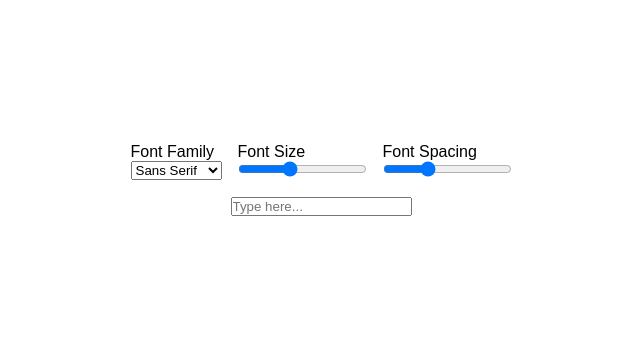
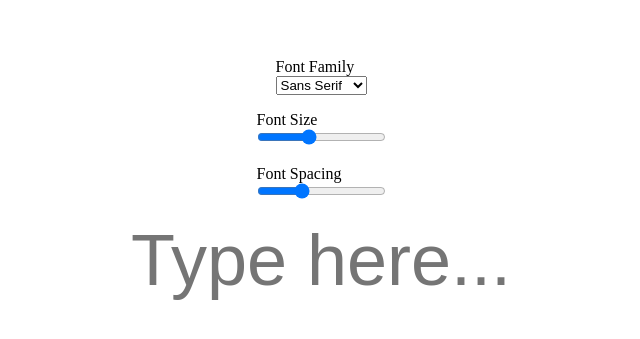
Before and after one commit to bhrnja/type-tester-project, a plain HTML site: page index.html in a window 1280 px wide. Shown: the part 221-560 px from the top of the page, without its empty margins (319-959 px from the left). Drawn offline with Linux system fonts and the light colour scheme.

Commit message:
added additional style parameters

```diff
--- a/styles/style.css
+++ b/styles/style.css
@@ -4,10 +4,6 @@
   margin: 0;
   padding: 0;
   box-sizing: border-box;
-}
-
-html {
-    font-family: sans-serif;
 }
 
 .container {
@@ -19,10 +15,32 @@ html {
 
 .type-tester {
   display: flex;
-  flex-direction: row;
   justify-content: center;
   align-items: center;
-  flex-wrap: wrap;
-  max-width: 500px;
+  flex-direction: column;
   gap: 1rem;
 }
+
+/* .tester-family {
+
+}
+
+.tester-size {
+
+}
+
+.tester-spacing {
+
+} */
+
+.font-tester-input {
+  max-width: 100wv;
+}
+
+.font-tester-input > .tester-input {
+  font-size: 4.5rem;
+  text-align: center;
+  border: none;
+  overflow: visible;
+
+}
```
